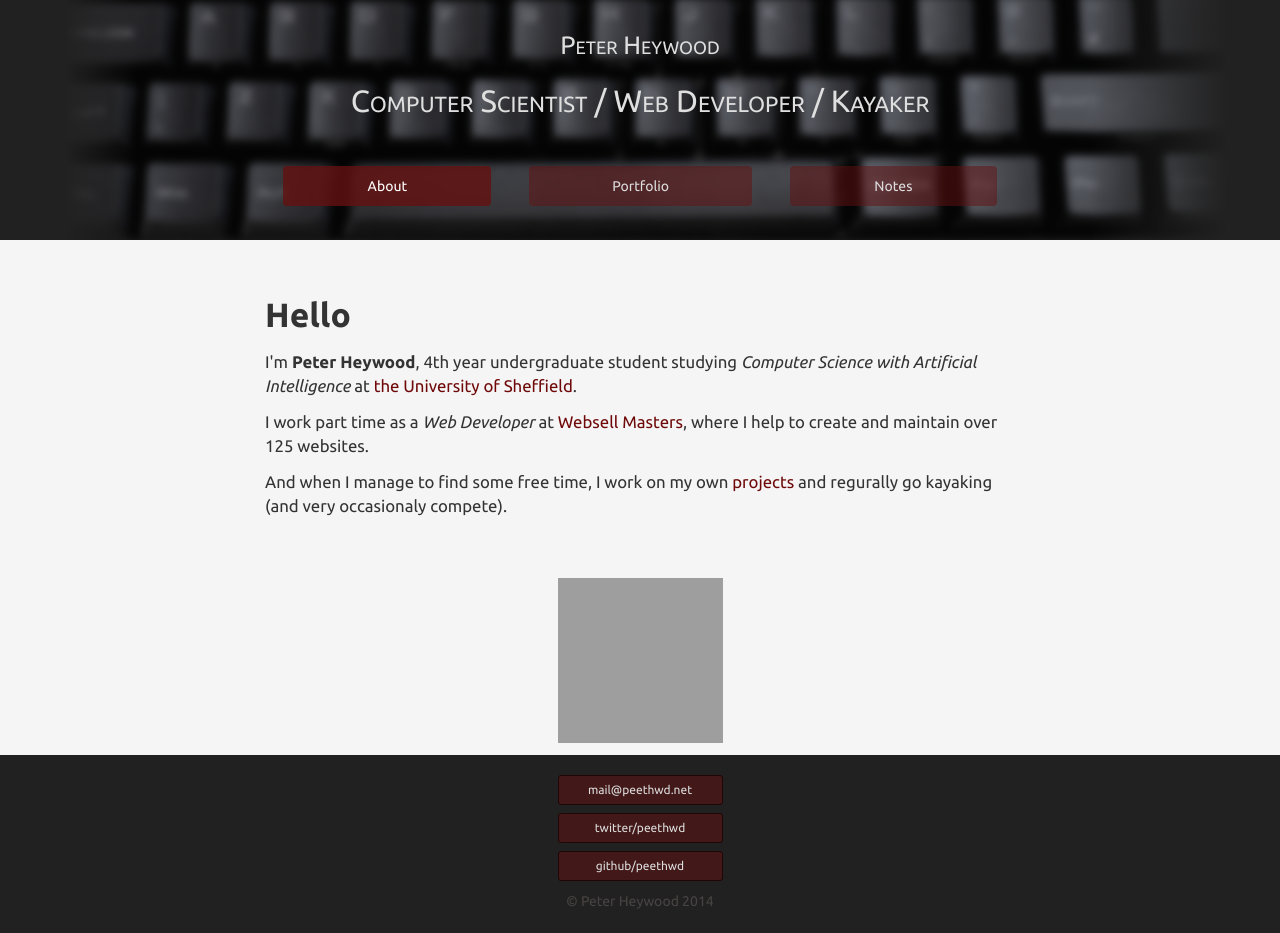
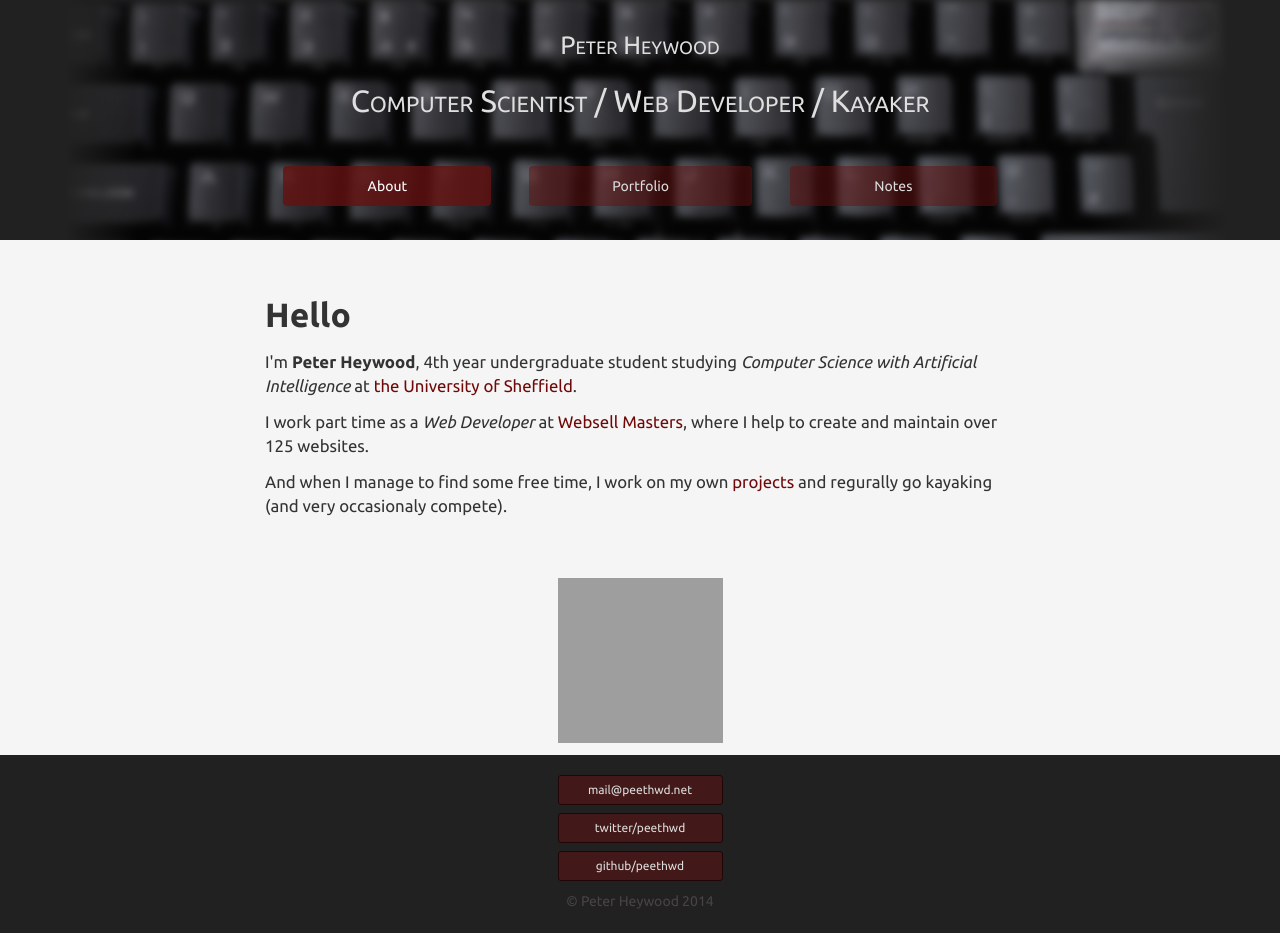
Before and after one commit to ptheywood/ptheywood.github.io, a Jekyll site: the page built from index.html, in a window 1280 px wide. Built offline with Jekyll 4.4.1, drawn with Linux system fonts in a browser that asks for light colours; nearby versions of some CDN libraries; library files that are not in the unit come from our copies; Markdown is read by kramdown in place of the engine named in the settings; grey boxes are pictures that could not be loaded.

Commit message:
Align header background to top

```diff
--- a/css/main.css
+++ b/css/main.css
@@ -21,7 +21,7 @@ a:active {
 }
 
 .header {
-    background: #212121 url(/img/poker-bkg.png) no-repeat bottom center;
+    background: #212121 url(/img/poker-bkg.png) no-repeat top center;
     /*background: #212121;*/
     color: #DFDFDF;
     min-height: 240px;
```
